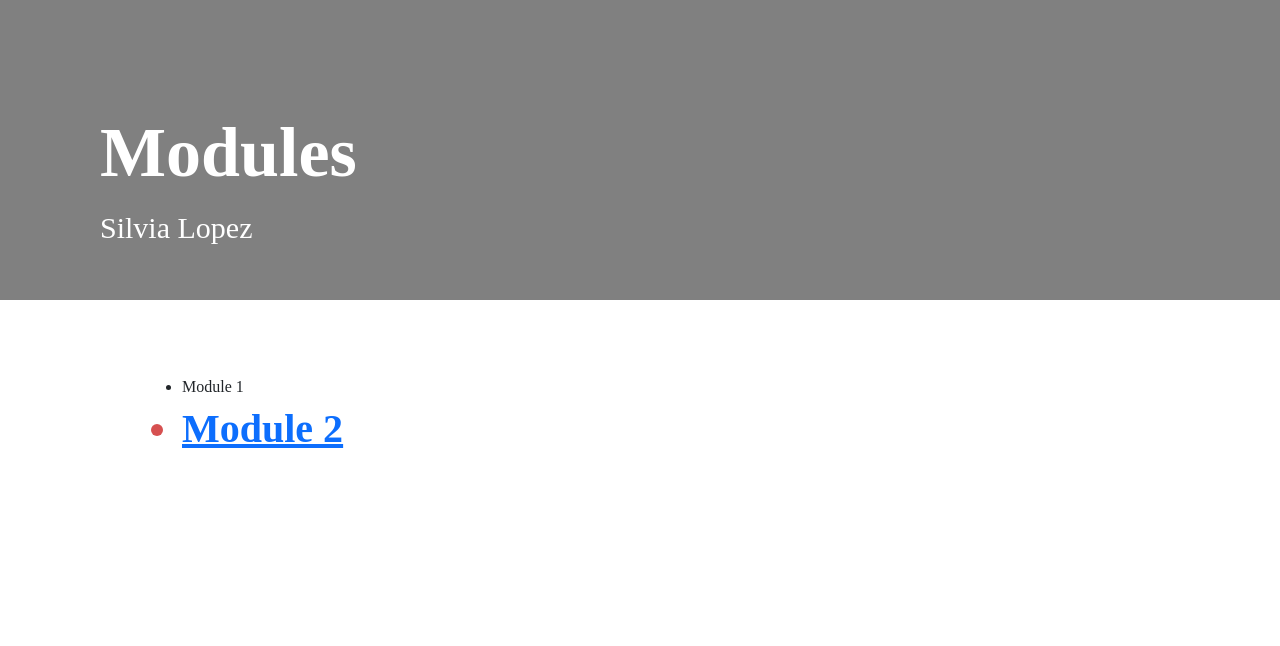
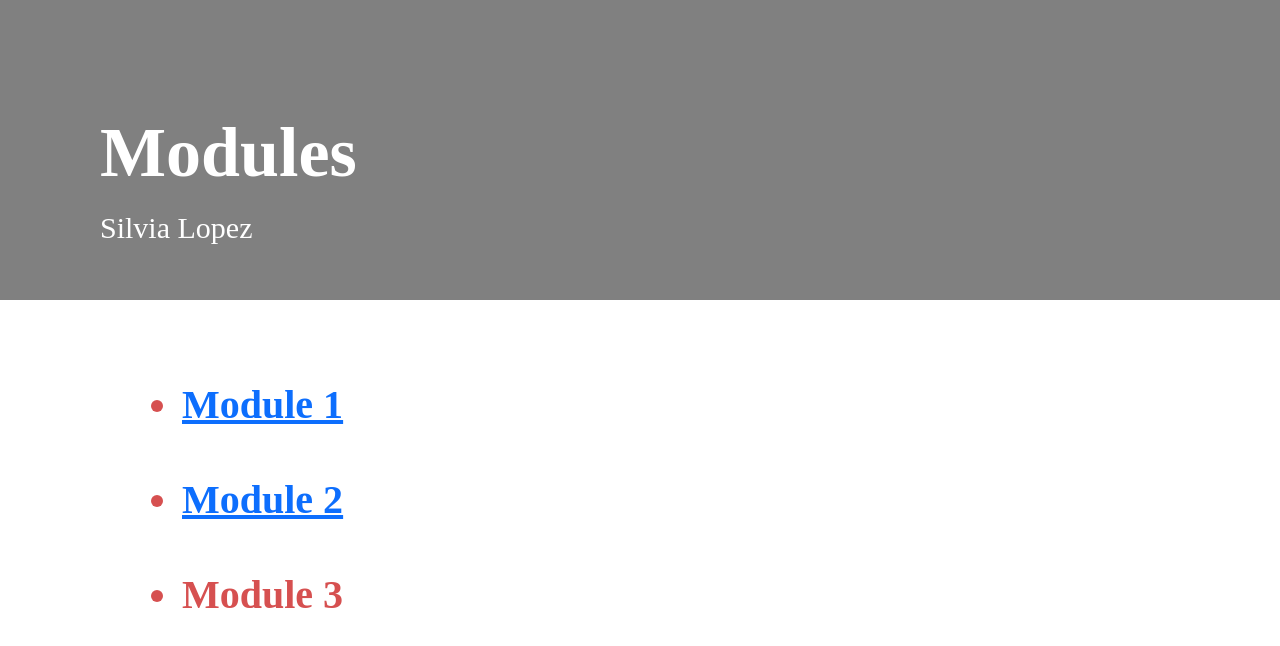
Before and after one commit to silvialopezfisz/creativeembeddedsys, a plain HTML site: page index.html in a window 1280 px wide. Drawn offline with nearby package versions, Linux system fonts and the light colour scheme.

Commit message:
Update index.html
fixed bullet pt subtitles

```diff
--- a/index.html
+++ b/index.html
@@ -58,9 +58,9 @@
 
         <div id = "content">
             <ul>
-                <li class = "subtitle> <a href="https://silvialopezfisz.github.io/creativeembeddedsys/mod1">Module 1</a></li>
+                <li class = "subtitle"> <a href="https://silvialopezfisz.github.io/creativeembeddedsys/mod1">Module 1</a></li>
                 <li class = "subtitle"><a href="https://silvialopezfisz.github.io/creativeembeddedsys/mod2">Module 2</a></li>
-                <li class = "subtitle> Module 3 </li>
+                <li class = "subtitle"> Module 3 </li>
               </ul>
 
         </div>
```
